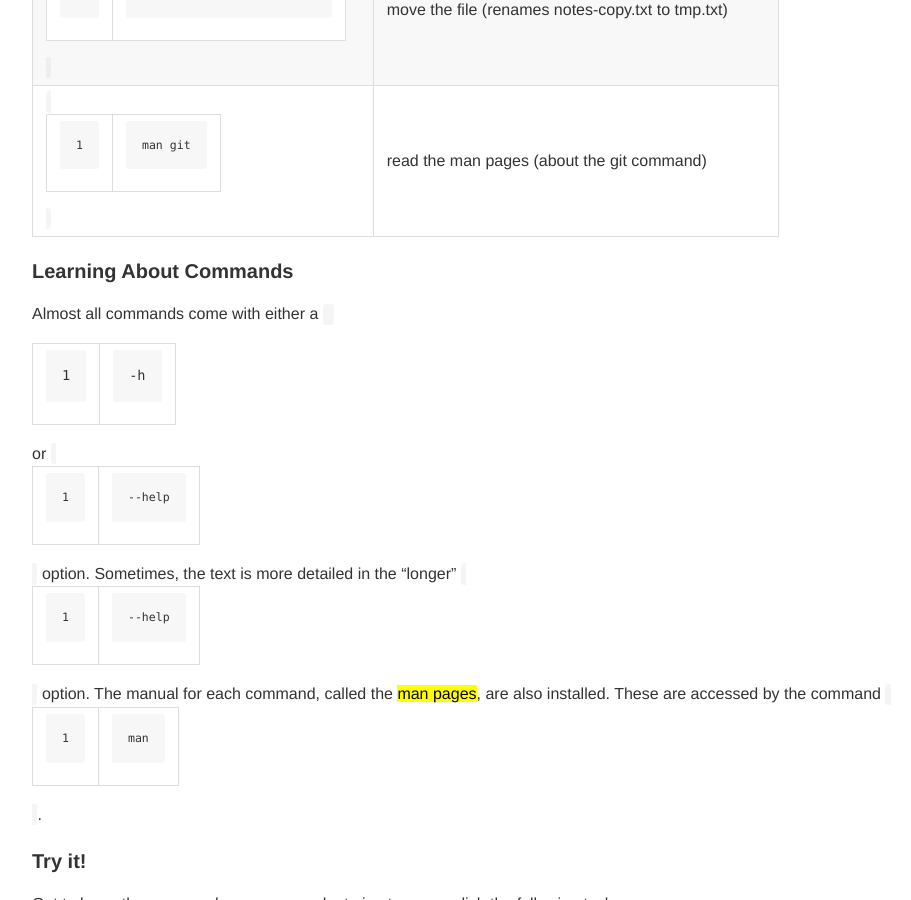
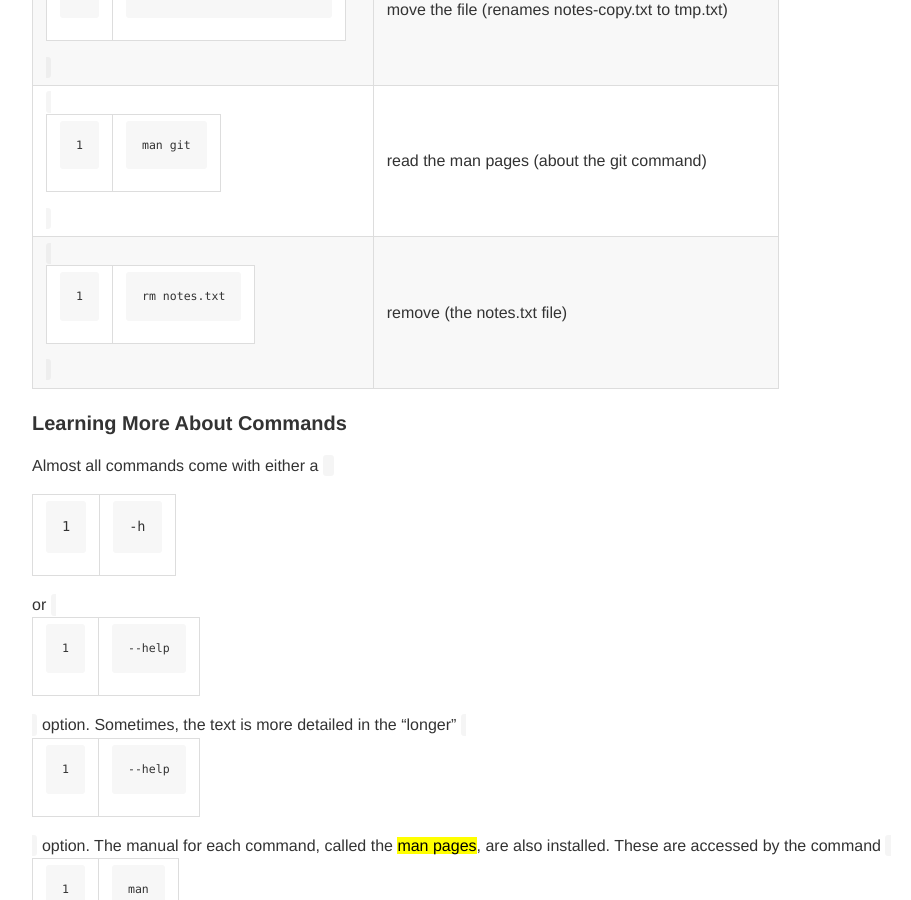
Before and after one commit to gonsie/gonsie.github.io, a Jekyll site: the page built from _posts/2016-04-15-unix-git.md, in a window 1280 px wide and 900 px high, scrolled down 4391 px. Shown: the whole window, without its empty margins (163-1074 px from the left). Built offline with Jekyll 4.4.1, drawn with Linux system fonts in a browser that asks for light colours; some of the changed text lies outside the part shown.

Commit message:
org-mode tables

```diff
--- a/_posts/2016-04-15-unix-git.md
+++ b/_posts/2016-04-15-unix-git.md
@@ -11,15 +11,15 @@
 
 ## Useful Links
 
-| Link  | Description |
-|-------+-------------|
-| [Babun](http://babun.github.io) | Unix shell on Windows |
-| Interactive: [Try Git](http://try.github.io) | Basic Git commands, from GitHub |
-| [GitHub](http://github.com) | GitHub: social coding and free hosting for open source software |
-| [GitHub for Education](http://education.github.com) | Access to the Student Developer |
-| Interactive: [Advanced Git Commands](http://pcottle.github.io/learnGitBranching/) | Advanced Git: branching & more |
-| [Homebrew](http://brew.sh) | Package manager for Mac |
-| [Gonsie's Dot Files](http://github.com/gonsie/dotfiles) | You've seen it live, now try it for yourself |
+| Link                                                                              | Description                                                     |
+|-----------------------------------------------------------------------------------+-----------------------------------------------------------------|
+| [Babun](http://babun.github.io)                                                   | Unix shell on Windows                                           |
+| Interactive: [Try Git](http://try.github.io)                                      | Basic Git commands, from GitHub                                 |
+| [GitHub](http://github.com)                                                       | GitHub: social coding and free hosting for open source software |
+| [GitHub for Education](http://education.github.com)                               | Access to the Student Developer                                 |
+| Interactive: [Advanced Git Commands](http://pcottle.github.io/learnGitBranching/) | Advanced Git: branching & more                                  |
+| [Homebrew](http://brew.sh)                                                        | Package manager for Mac                                         |
+| [Gonsie's Dot Files](http://github.com/gonsie/dotfiles)                           | You've seen it live, now try it for yourself                    |
 
 ## Overview
 {:.no_toc}
@@ -93,9 +93,9 @@
 
 #### Lingo
 
-| Command | Arugment | Option | Argument for Option | Another Option|
-|---------
-| g++ | main.cpp | -o | main.out | -W |
+| Command | Arugment | Option | Argument for Option | Another Option |
+|---------+----------+--------+---------------------+----------------|
+| g++     | main.cpp | -o     | main.out            | -W             |
 
 
 <mark>Commands</mark> take <mark>arguments</mark> and have <mark>options</mark>.
@@ -104,19 +104,20 @@
 
 #### Bread-and-Butter Commands
 
-| Example Usage | Description |
-|-----
-| `ls ~/Desktop` | list files (on the desktop) |
-| `pwd` | present working directory, or, where am I? |
-| `cd ~/Desktop` | change directory (to the desktop) |
-| `mkdir FOLDER` | make a directory (called FOLDER) |
-| `cat notes.txt` | concatenate the contents (of notes.txt) to the terminal |
-| `echo "hello"` | repeat after me |
-| `cp notes.txt notes-copy.txt` | make a copy (of notes.txt to new file notes-copy.txt) |
-| `mv notes-copy.txt tmp.txt` | move the file (renames notes-copy.txt to tmp.txt) |
-| `man git` | read the man pages (about the git command) |
+| Example Usage                 | Description                                             |
+|-------------------------------+---------------------------------------------------------|
+| `ls ~/Desktop`                | list files (on the desktop)                             |
+| `pwd`                         | present working directory, or, where am I?              |
+| `cd ~/Desktop`                | change directory (to the desktop)                       |
+| `mkdir FOLDER`                | make a directory (called FOLDER)                        |
+| `cat notes.txt`               | concatenate the contents (of notes.txt) to the terminal |
+| `echo "hello"`                | repeat after me                                         |
+| `cp notes.txt notes-copy.txt` | make a copy (of notes.txt to new file notes-copy.txt)   |
+| `mv notes-copy.txt tmp.txt`   | move the file (renames notes-copy.txt to tmp.txt)       |
+| `man git`                     | read the man pages (about the git command)              |
+| `rm notes.txt`                | remove (the notes.txt file)                             |
 
-#### Learning About Commands
+#### Learning More About Commands
 
 Almost all commands come with either a `-h` or `--help` option.
 Sometimes, the text is more detailed in the "longer" `--help` option.
```
